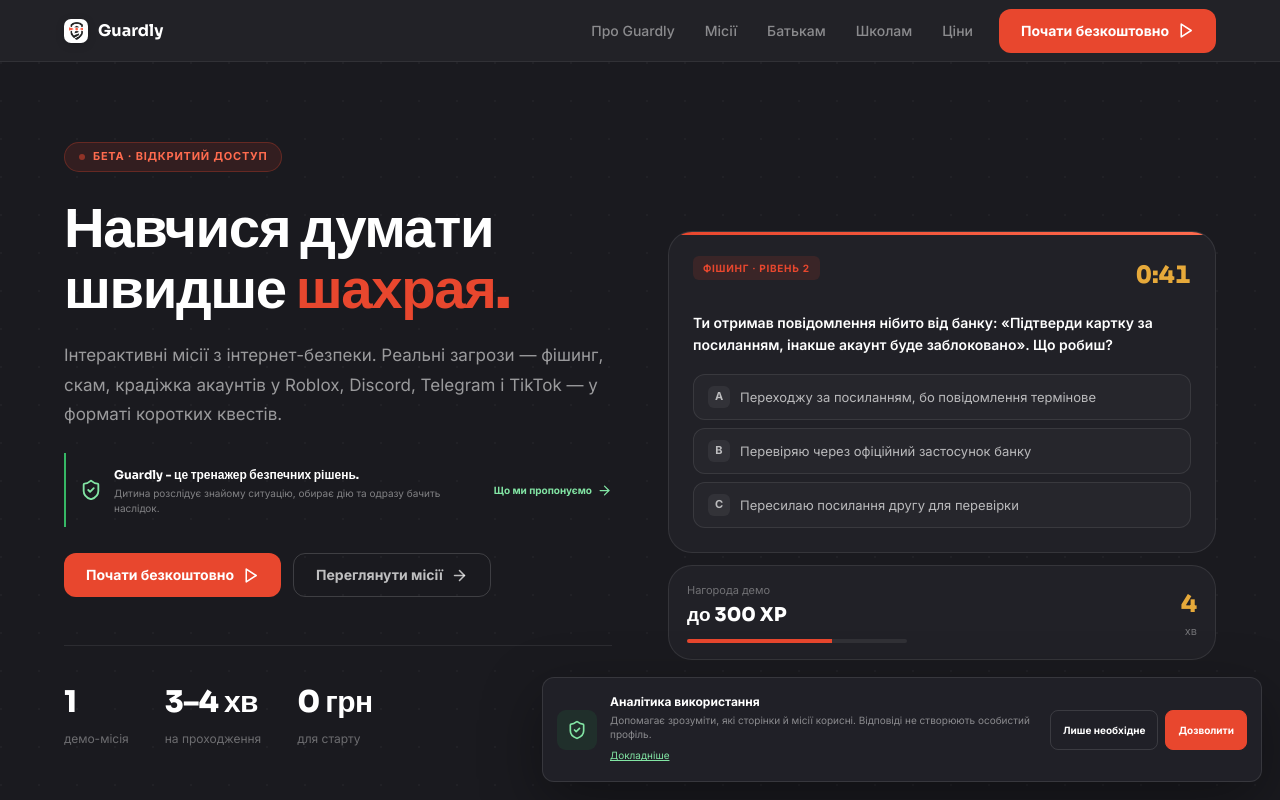
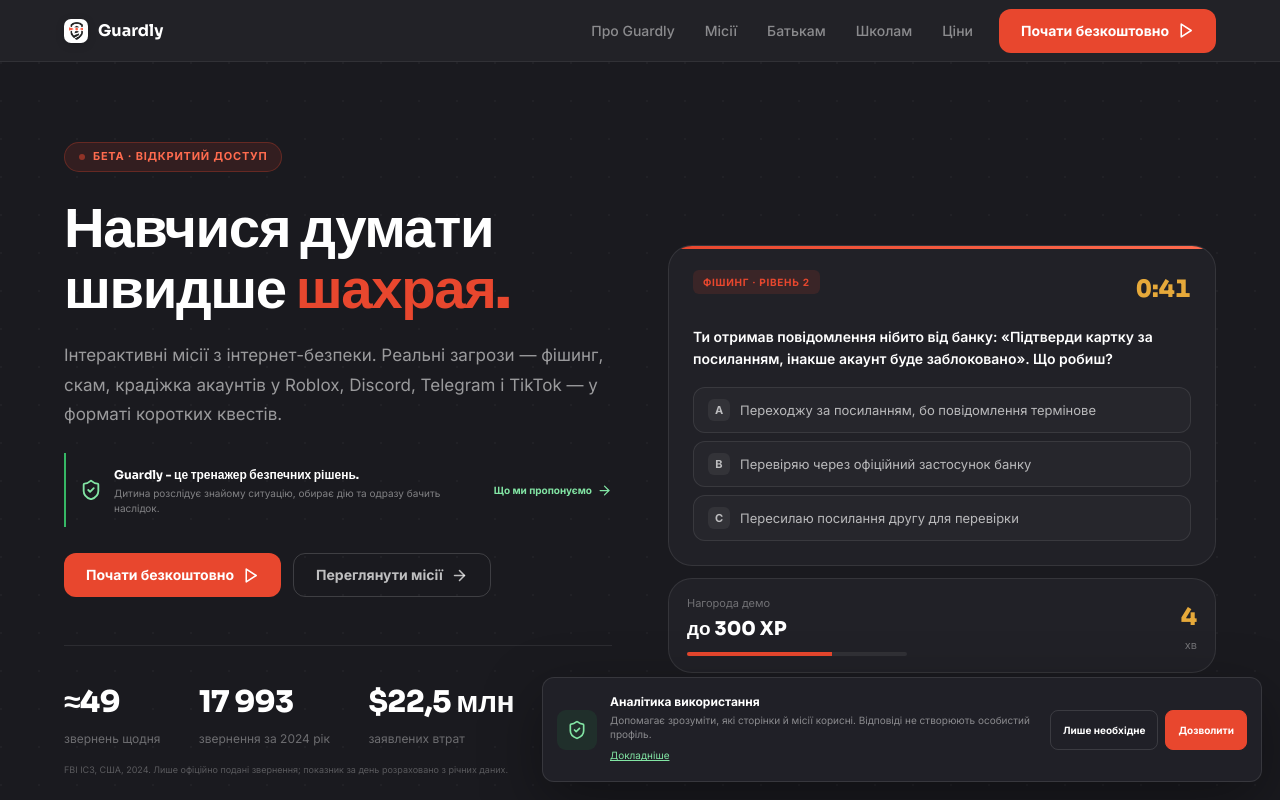
Before and after one commit to YaKostyan/guardly, a React (Vite) app: page / in a window 1280 px wide. Shown: the top 800 px of the page. Built offline with nearby package versions, Linux system fonts and the light colour scheme; no server answers.

Commit message:
Show sourced youth cybercrime statistics

```diff
--- a/src/routes/Home.jsx
+++ b/src/routes/Home.jsx
@@ -62,20 +62,28 @@
               Переглянути місії
             </Button>
           </div>
-          <div className="hero-stats" aria-label="Статистика Guardly">
+          <div className="hero-stats impact-stats" aria-label="Звернення про кіберзлочини серед людей до 20 років у США">
             <div>
-              <strong>1</strong>
-              <span>демо-місія</span>
+              <strong>≈49</strong>
+              <span>звернень щодня</span>
             </div>
             <div>
-              <strong>3–4 хв</strong>
-              <span>на проходження</span>
+              <strong>17 993</strong>
+              <span>звернення за 2024 рік</span>
             </div>
             <div>
-              <strong>0 грн</strong>
-              <span>для старту</span>
+              <strong>$22,5 млн</strong>
+              <span>заявлених втрат</span>
             </div>
           </div>
+          <a
+            className="impact-stats-source"
+            href="https://www.ic3.gov/AnnualReport/Reports/2024_IC3Report.pdf"
+            target="_blank"
+            rel="noreferrer"
+          >
+            FBI IC3, США, 2024. Лише офіційно подані звернення; показник за день розраховано з річних даних.
+          </a>
         </div>
 
         <div className="hero-product" aria-label="Приклад місії Guardly">
--- a/src/styles/about.css
+++ b/src/styles/about.css
@@ -49,6 +49,32 @@
 
 .hero-definition a:hover {
   color: #b6f4cb;
+}
+
+.impact-stats {
+  gap: clamp(24px, 3vw, 42px);
+}
+
+.impact-stats > div {
+  max-width: 160px;
+}
+
+.impact-stats strong {
+  white-space: nowrap;
+}
+
+.impact-stats-source {
+  display: block;
+  max-width: 650px;
+  margin-top: 14px;
+  color: rgba(255, 255, 255, 0.28);
+  font-size: 9px;
+  line-height: 1.5;
+  text-decoration: none;
+}
+
+.impact-stats-source:hover {
+  color: rgba(255, 255, 255, 0.52);
 }
 
 .about-hero {
@@ -434,6 +460,20 @@
     justify-self: start;
   }
 
+  .impact-stats {
+    display: grid;
+    grid-template-columns: 1fr 1fr;
+    gap: 18px 20px;
+  }
+
+  .impact-stats > div:last-child {
+    grid-column: 1 / -1;
+  }
+
+  .impact-stats strong {
+    font-size: 26px;
+  }
+
   .about-hero,
   .about-definition,
   .about-offer,
```
